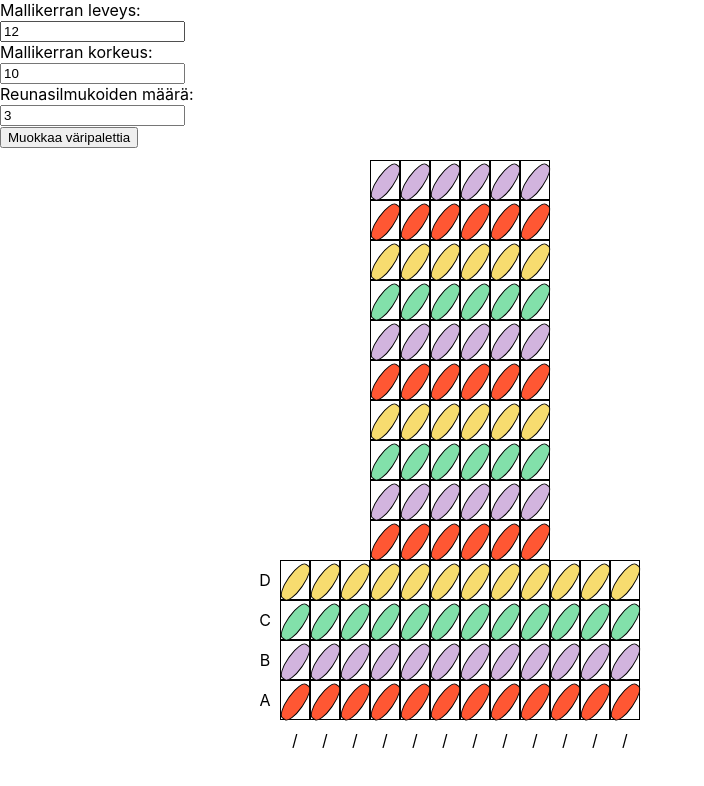
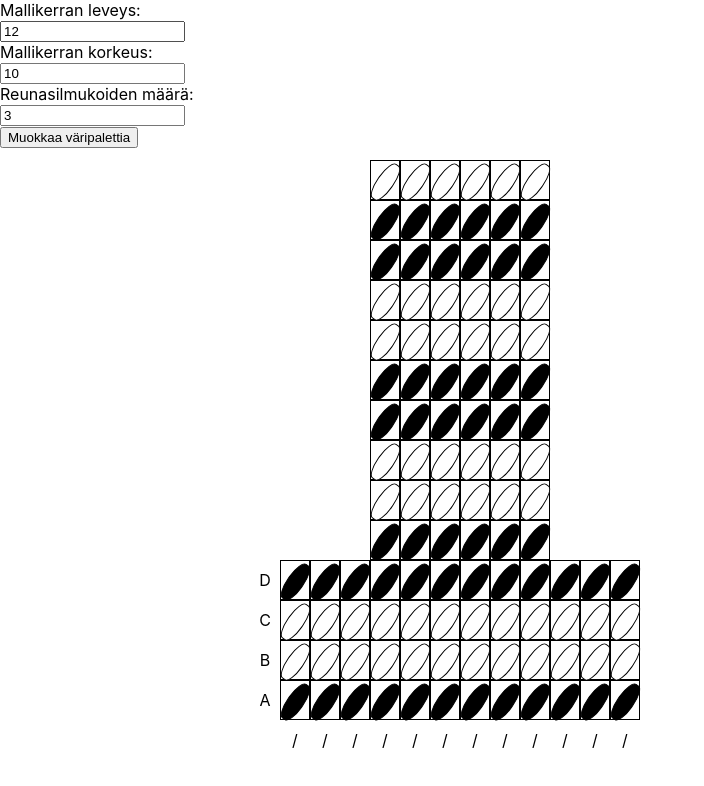
Before and after one commit to sjarva/tablet-weaving-app, a React (Create React App) app: page / in a window 1280 px wide. Shown: the top 786 px of the page, without its empty margins (0-704 px from the left). Built offline with nearby package versions, Linux system fonts and the light colour scheme.

Commit message:
New feature: Double stitches now work with double clicking a pattern stitch

```diff
--- a/src/ClickableStitch.js
+++ b/src/ClickableStitch.js
@@ -51,6 +51,8 @@ export default class ClickableStitch extends React.Component {
             c={this.props.c}
             r={this.props.r}
             againstMasterDir={this.props.againstMasterDir}
+            isDouble={this.props.isDouble}
+            doubleColor={this.props.doubleColor}
             ></Stitch>
         </div>
     }
@@ -64,4 +66,6 @@ ClickableStitch.propTypes = {
     againstMasterDir: PropTypes.bool.isRequired,
     handleClick: PropTypes.func.isRequired,
     handleDoubleClick: PropTypes.func.isRequired,
+    isDouble: PropTypes.bool.isRequired,
+    doubleColor: PropTypes.string,
 }
--- a/src/Column.js
+++ b/src/Column.js
@@ -18,8 +18,10 @@ export default class Column extends React.Component {
         this.changeNormalStsState = this.changeNormalStsState.bind(this);
         this.changeOneStitchAfterOneClick = this.changeOneStitchAfterOneClick.bind(this);
         this.changeOneStitchAfterDoubleClick = this.changeOneStitchAfterDoubleClick.bind(this);
+        this.changeWarpIndexToDouble = this.changeWarpIndexToDouble.bind(this);
 
-        this.changeWarpIndexToDouble = this.changeWarpIndexToDouble.bind(this);
+        this.getStitchBelow = this.getStitchBelow.bind(this);
+        this.getDoubleStitchColorFor = this.getDoubleStitchColorFor.bind(this);
 
         const defaultMasterDirection = 'forward';
 
@@ -28,12 +30,11 @@ export default class Column extends React.Component {
         this.state = {
             masterStsIndeces: [0, 1, 2, 3],
             direction: defaultMasterDirection,
-            stitchColors: ['#FF5733', '#D2B4DE', '#82E0AA', '#F7DC6F'],
+            stitchColors: ['#000000', '#FFFFFF', '#FFFFFF', '#000000'],
             normalSts: normalSts,
         }
     }
 
-    // Uusi
     initiateNormalStsState(defaultMasterDirection) {
         const rowShift = this.props.rowShift;
         const r = parseInt(this.props.r) - this.props.nmbMasterSts;
@@ -67,16 +68,25 @@ export default class Column extends React.Component {
         return currentWarpIndex === 0 ? (this.props.nmbMasterSts - 1) : (currentWarpIndex - 1);
     }
 
-    changeNormalStitch(stitchIndex, shouldChangeMasterDir) {
-        let currentStitch = this.state.normalSts[stitchIndex];
+    getStitchBelow(stitchIndex) {
         let stitchBelow;
-        // If the current stitch is the lowest of the pattern, the stitch below is latest master stitch
+        // If the current stitch is the lowest of the pattern repeat, the stitch below is latest master stitch
         if (stitchIndex === (this.props.r - this.props.nmbMasterSts)) {
             stitchBelow = {againstMasterDir: false, direction: this.state.direction, warpIndex: this.state.masterStsIndeces[3]};
         }
         else {
             stitchBelow = this.state.normalSts[(stitchIndex + 1)];
         }
+        return stitchBelow;
+    }
+
+    getDoubleStitchColorFor(stitchIndex, isAgainstMasterDir){
+        return isAgainstMasterDir ? this.state.stitchColors[stitchIndex -1] : this.state.stitchColors[stitchIndex +1];
+    }
+
+    changeNormalStitchDirection(stitchIndex, shouldChangeMasterDir) {
+        let currentStitch = this.state.normalSts[stitchIndex];
+        let stitchBelow = this.getStitchBelow(stitchIndex);
 
         currentStitch.direction = currentStitch.direction === 'forward' ? 'backward' : 'forward';
         if (shouldChangeMasterDir) {
@@ -94,6 +104,20 @@ export default class Column extends React.Component {
         return currentStitch;
     }
 
+    changeNormalStitchIndex(stitchIndex, isNowDouble) {
+        let currentStitch = this.state.normalSts[stitchIndex];
+        let againstMasterDir = currentStitch.againstMasterDir;
+        let newWarpIndex;
+        if ((isNowDouble && againstMasterDir) || (!isNowDouble && !againstMasterDir)) {
+            newWarpIndex = this.getNextIndexAgainstMasterDirection(currentStitch.warpIndex);
+        }
+        else {
+            newWarpIndex = this.getNextIndexAlongMasterDirection(currentStitch.warpIndex);
+        }
+        currentStitch.warpIndex = newWarpIndex;
+        return currentStitch;
+    }
+
 
     changeNormalStsState(howManyTurns, stitchIndexR, shouldChangeMasterDir) {
         const rowShift = this.props.rowShift;
@@ -104,22 +128,28 @@ export default class Column extends React.Component {
             let currentStitch = copy[stitchIndexR];
             currentStitch.isDouble = currentStitch.isDouble ? false : true;
             currentStitch.warpIndex = this.changeWarpIndexToDouble(currentStitch.warpIndex);
-            // Doesn't affect other stitches in the column, no need to update them
+            currentStitch.doubleColor = this.getDoubleStitchColorFor(currentStitch.warpIndex, currentStitch.isAgainstMasterDir);
+            // Does change other stitches' indeces, changing those
+            let newStitch;
+            // Starting from above current stitch
+            for (let ri = stitchIndexR - 1; ri > rowShift; ri--) {
+                newStitch = this.changeNormalStitchIndex(ri, currentStitch.isDouble);
+                copy[ri] = newStitch;
+            }
         }
 
         // Just change forward to backward and other way round, affects all stitches above the current stitch
         if (howManyTurns === 1) {
             let newStitch;
             for (let ri = stitchIndexR; ri > rowShift; ri--) {
-                newStitch = this.changeNormalStitch(ri, shouldChangeMasterDir);
+                newStitch = this.changeNormalStitchDirection(ri, shouldChangeMasterDir);
                 copy[ri] = newStitch;
             }
-            this.setState({normalSts: copy})
         }
+        this.setState({normalSts: copy});
 
     }
 
-    // uusi
     changeAllStsStateAfterMasterDirChange() {
         const r = parseInt(this.props.r) - this.props.nmbMasterSts;
         this.changeNormalStsState(1, r, false);
--- a/src/Stitch.js
+++ b/src/Stitch.js
@@ -1,9 +1,18 @@
 import React from 'react';
 import './Stitch.scss';
 
-const Stitch = ({color, status, c, r, againstMasterDir}) => {
+const Stitch = ({color, status, c, r, againstMasterDir, isDouble, doubleColor}) => {
         return <div className={`stitch stitch__${againstMasterDir ? 'against': 'along'}`}>
-            <div className={`oval oval__${status}`} style={{backgroundColor: color}}></div>
+            {isDouble &&
+                <div className={`oval oval__${status}`} style={{backgroundColor: doubleColor}}>
+                    <div className={`double-oval double-oval__${status}`} style={{backgroundColor: color}}></div>
+                </div>
+            }
+
+            {!isDouble &&
+            <div className={`oval oval__${status}`} style={{backgroundColor: color}}>
+            </div>
+            }
         </div>;
 };
 
--- a/src/Stitch.scss
+++ b/src/Stitch.scss
@@ -3,7 +3,6 @@
     width: 15px;
     height: 40px;
     border-radius: 7px / 20px;
-
     border: 0.5px black solid;
 
     &__forward {
@@ -11,13 +10,21 @@
     }
     &__backward {
         transform: translateX(6px) rotate(-35deg);
+    }
+}
 
+.double-oval {
+    display: block;
+    width: 10px;
+    height: 26px;
+    border-radius: 5px / 13px;
+    border: 0.5px black solid;
+    &__forward {
+        transform: translateX(1px) translateY(7px);
     }
-
-    // TODO Make styles for the double forward or double backward
-
-    /*.double-oval {
-}   */
+    &__backward {
+        transform: translateX(1px) translateY(7px);
+    }
 }
 
 .stitch {
```
